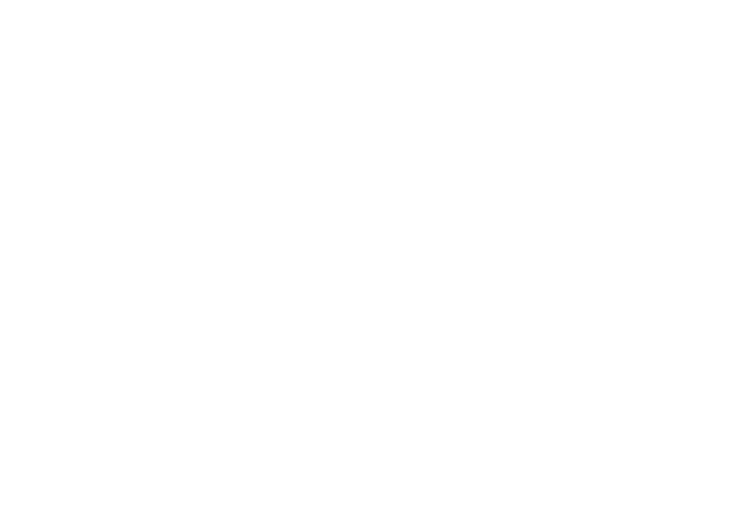
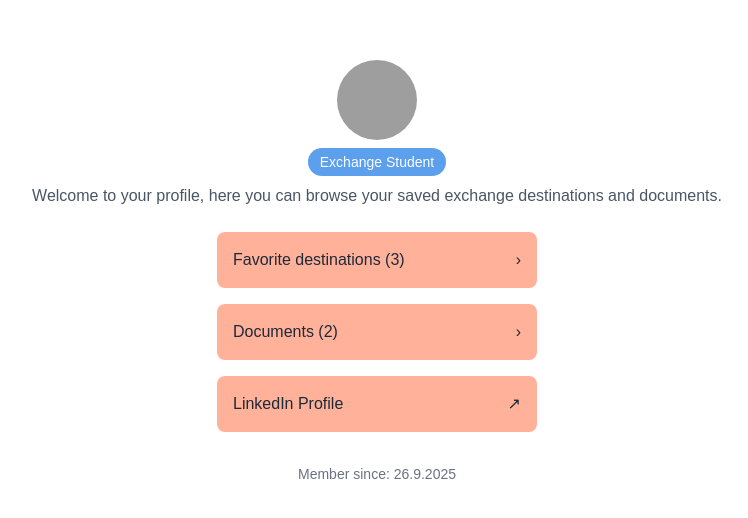
Before and after one commit to karripar/va-frontend, a Next.js app: page /profile in a window 1280 px wide. Shown: the top 518 px of the page, without its empty margins (263-1011 px from the left). Built offline with nearby package versions, Linux system fonts and the light colour scheme; no server answers; grey boxes are pictures that could not be loaded.

Commit message:
More to profile

```diff
--- /dev/null
+++ b/src/app/api/profile/[id]/route.ts
@@ -0,0 +1,23 @@
+import { NextResponse } from 'next/server';
+
+// Mock profile data for development
+export async function GET(
+  request: Request,
+  { params }: { params: { id: string } }
+) {
+  const { id } = params;
+
+  const mockProfile = {
+    id: id,
+    userName: `User ${id}`,
+    email: `user${id}@example.com`,
+    registeredAt: new Date().toISOString(),
+    favorites: ["Finland", "Sweden", "Spain"],
+    documents: ["vaihtohakemus.pdf", "Vaihto-opas.pdf"],
+    exchangeBadge: id === "1",
+    avatarUrl: `https://api.dicebear.com/7.x/avataaars/svg?seed=User${id}`,
+    linkedinUrl: `https://linkedin.com/in/user${id}`
+  };
+
+  return NextResponse.json(mockProfile);
+}
--- /dev/null
+++ b/src/app/api/profile/route.ts
@@ -0,0 +1,18 @@
+import { NextResponse } from 'next/server';
+
+// Mock profile data for development
+export async function GET() {
+  const mockProfile = {
+    id: "1",
+    userName: "Test User",
+    email: "test@example.com",
+    registeredAt: new Date().toISOString(),
+    favorites: ["Finland", "Sweden", "Norway"],
+    documents: ["passport.pdf", "visa.pdf"],
+    exchangeBadge: true,
+    avatarUrl: "https://api.dicebear.com/7.x/avataaars/svg?seed=Student&mouth=default&eyes=default",
+    linkedinUrl: "https://linkedin.com/in/testuser"
+  };
+
+  return NextResponse.json(mockProfile);
+}
--- a/src/app/destinations/page.tsx
+++ b/src/app/destinations/page.tsx
@@ -84,10 +84,10 @@ const DestinationsPage = () => {
                   >
                     {unis.map((uni) => (
                       <li
-                        key={uni.name}
+                        key={uni.title}
                         className="p-3 border-b last:border-b-0 rounded hover:shadow transition-shadow"
                       >
-                        <h3 className="text-gray-800 font-medium">{uni.name}</h3>
+                        <h3 className="text-gray-800 font-medium">{uni.title}</h3>
                         {uni.link && (
                           <a
                             href={uni.link}
--- a/src/app/profile/page.tsx
+++ b/src/app/profile/page.tsx
@@ -1,37 +1,99 @@
 "use client";
-import { useEffect, useState } from "react";
-import React from  'react'
-import { ProfileResponse } from "va-hybrid-types/contentTypes";
+import { useProfileData } from "@/hooks/apiHooks"; // Adjust import path to match your project structure
+import React from "react";
+export default function ProfilePage() {
+  // Use the custom hook - it handles loading, error, and data fetching
+  // If you need a specific user ID, pass it: useProfileData("1")
+  // For current authenticated user, use: useProfileData()
+  const { profileData: profile, loading, error } = useProfileData();
 
+  const buttonClassName = "w-full p-4 rounded-lg bg-[#FFB299] hover:bg-[#FFA07A] flex justify-between items-center text-gray-800 transition-colors";
 
-export default function ProfilePage() {
-    const [profile, setProfile] = useState<ProfileResponse | null>(null);
+  // Handle loading state
+  if (loading) {
+    return (
+      <div className="flex flex-col items-center p-4">
+        <p>Ladataan profiilia...</p>
+      </div>
+    );
+  }
 
-  useEffect(() => {
-    // Testissä haetaan käyttäjä id:
-    fetch("/api/profile/1")
-      .then((res) => res.json())
-      .then((data) => setProfile(data));
-  }, []);
+  // Handle error state
+  if (error) {
+    return (
+      <div className="flex flex-col items-center p-4">
+        <p className="text-red-500">Virhe: {error}</p>
+        <button
+          onClick={() => window.location.reload()}
+          className="mt-4 px-4 py-2 bg-blue-500 text-white rounded"
+        >
+          Yritä uudelleen
+        </button>
+      </div>
+    );
+  }
 
-  if (!profile) return <p>Ladataan profiilia...</p>;
+  // Handle no data state
+  if (!profile) {
+    return (
+      <div className="flex flex-col items-center p-4">
+        <p>Profiilia ei löytynyt</p>
+      </div>
+    );
+  }
 
+  // Render profile data
   return (
     <div className="flex flex-col items-center p-4">
-      <h1 className="text-xl font-bold">Hei {profile.userName}!</h1>
+      <h1 className="text-xl font-bold">Hey {profile.userName}, welcome to your profile!</h1>
+
+      {/* Optional: Display user's avatar if available */}
+      {profile.avatarUrl && (
+        <img
+          src={profile.avatarUrl}
+          alt={`${profile.userName}'s avatar`}
+          className="w-20 h-20 rounded-full mt-4"
+        />
+      )}
+
+      {/* Optional: Display exchange badge if user has it */}
+      {profile.exchangeBadge && (
+        <span className="mt-2 px-3 py-1 bg-[#5B9FED] text-white rounded-full text-sm">
+           Exchange Student
+        </span>
+      )}
+
       <p className="mt-2 text-gray-600 text-center">
         Welcome to your profile, here you can browse your saved exchange destinations and documents.
       </p>
 
       <div className="mt-6 space-y-4 w-full max-w-xs">
-        <button className="w-full p-4 rounded-lg bg-orange-300 flex justify-between items-center">
-          <span> Favorite destinations</span>
+        <button className={buttonClassName}>
+          <span> Favorite destinations ({profile.favorites.length})</span>
           <span>›</span>
         </button>
-        <button className="w-full p-4 rounded-lg bg-orange-300 flex justify-between items-center">
-          <span> Documents</span>
+        <button className={buttonClassName}>
+          <span> Documents ({profile.documents.length})</span>
           <span>›</span>
         </button>
+
+        {/* Optional: LinkedIn link if available */}
+        {profile.linkedinUrl && (
+          <a
+            href={profile.linkedinUrl}
+            target="_blank"
+            rel="noopener noreferrer"
+            className="w-full p-4 rounded-lg bg-[#FFB299] hover:bg-[#FFA07A] flex justify-between items-center text-gray-800 transition-colors"
+          >
+            <span> LinkedIn Profile</span>
+            <span>↗</span>
+          </a>
+        )}
+      </div>
+
+      {/* Optional: Display additional info */}
+      <div className="mt-8 text-sm text-gray-500">
+        <p>Member since: {new Date(profile.registeredAt).toLocaleDateString('fi-FI')}</p>
       </div>
     </div>
   );
--- a/src/hooks/apiHooks.ts
+++ b/src/hooks/apiHooks.ts
@@ -1,24 +1,12 @@
 "use client";
 import fetchData from "@/lib/fetchData";
 import { useEffect, useState } from "react";
-import {ProfileResponse} from "va-hybrid-types/contentTypes";
-import {DestinationResponse} from 'va-hybrid-types/contentTypes';
+import { ProfileResponse } from "va-hybrid-types/contentTypes";
+import { DestinationResponse } from 'va-hybrid-types/contentTypes';
 
-// I decided to define ProfileResponse type locally here for now ----> to be fixed!
-/*type ProfileResponse = {
-  user: {
-    id: string;
-    name: string;
-    email: string;
-    registeredAt: string;
-    favorites: string[];
-    documents: string[];
-  };
-  favorites: string[];
-  documents: string[];
-
-};
-*/
+/**
+ * Hook to fetch destination data from the content API
+ */
 const useDestinationData = () => {
   const [destinationArray, setDestinationArray] = useState<DestinationResponse | null>(null);
   const [loading, setLoading] = useState(false);
@@ -40,8 +28,9 @@ const useDestinationData = () => {
         setLoading(true);
         setError(null);
 
+        // apiUrl already includes /api/v1
         const data = await fetchData<DestinationResponse>(
-          `${apiUrl}/data/metropolia/destinations?`,
+          `${apiUrl}/destinations`,
           { signal: controller.signal }
         );
 
@@ -65,18 +54,26 @@ const useDestinationData = () => {
 
   return { destinationArray, loading, error };
 };
-const useProfileData = () => {
+
+/**
+ * Hook to fetch profile data from the user API
+ * @param userId - Optional user ID. If not provided, fetches current authenticated user
+ */
+const useProfileData = (userId?: string) => {
   const [profileData, setProfileData] = useState<ProfileResponse | null>(null);
-  const [loading, setLoading] = useState(false);
+  const [loading, setLoading] = useState(true);
   const [error, setError] = useState<string | null>(null);
 
   useEffect(() => {
     const apiUrl = process.env.NEXT_PUBLIC_USER_API;
+
     if (!apiUrl) {
       console.error("NEXT_PUBLIC_USER_API is not defined in environment variables");
       setError("API URL not configured");
+      setLoading(false);
       return;
     }
+
     const controller = new AbortController();
 
     const fetchProfile = async () => {
@@ -84,8 +81,16 @@ const useProfileData = () => {
         setLoading(true);
         setError(null);
 
+        // For development, use local Next.js API route
+        // In production, this would use the external API
+        const endpoint = userId
+          ? `/api/profile/${userId}`
+          : `/api/profile`;
+
+        console.log("Fetching profile from:", endpoint);
+
         const data = await fetchData<ProfileResponse>(
-          `${apiUrl}/data/metropolia/profile`,
+          endpoint,
           { signal: controller.signal }
         );
 
@@ -105,7 +110,7 @@ const useProfileData = () => {
     return () => {
       controller.abort();
     };
-  }, []);
+  }, [userId]);
 
   return { profileData, loading, error };
 };
```
